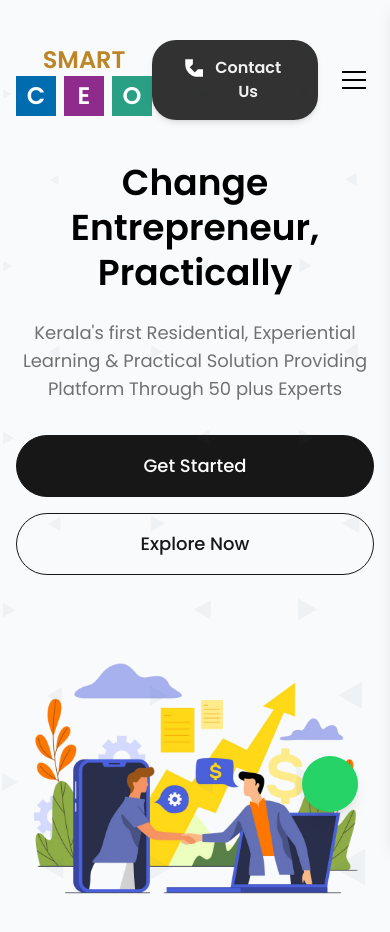
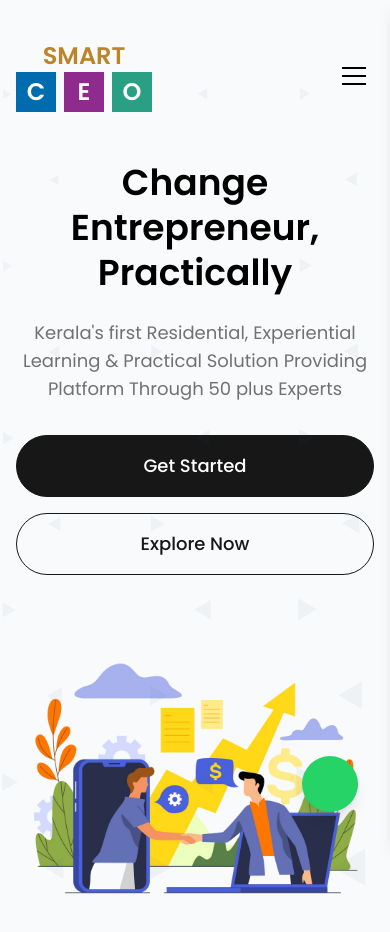
Before and after one commit to Shahanas7210/smart-ceo, a Next.js app: page / in a window 390 px wide. Shown: the top 932 px of the page. Built offline with nearby package versions, Linux system fonts and the light colour scheme; some icons are missing.

Commit message:
contact button hide

```diff
--- a/src/components/Layout/Header/index.tsx
+++ b/src/components/Layout/Header/index.tsx
@@ -99,7 +99,7 @@ const Header: React.FC = () => {
               onClick={() => {
                 setIsSignInOpen(true);
               }}
-              className="cursor-pointer group relative flex gap-1.5 px-8 py-4 bg-black bg-opacity-80 text-[#f1f1f1] rounded-3xl hover:bg-opacity-70 transition font-semibold shadow-md"
+              className="hidden cursor-pointer group relative md:flex gap-1.5 px-8 py-4 bg-black bg-opacity-80 text-[#f1f1f1] rounded-3xl hover:bg-opacity-70 transition font-semibold shadow-md"
             >
               <svg
                 xmlns="http://www.w3.org/2000/svg"
@@ -203,7 +203,7 @@ const Header: React.FC = () => {
             <div className="mt-4 flex flex-col space-y-4 w-full">
               <Link
                 href="#"
-                className="bg-transparent border border-primary text-primary px-4 py-2 rounded-lg hover:bg-blue-600 hover:text-white"
+                className="bg-transparent  border border-primary text-primary px-4 py-2 rounded-lg hover:bg-blue-600 hover:text-white"
                 onClick={() => {
                   setIsSignInOpen(true);
                   setNavbarOpen(false);
```
